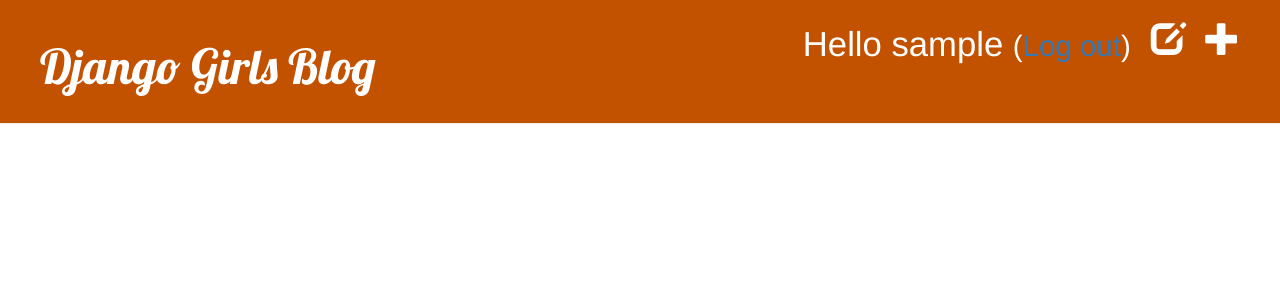
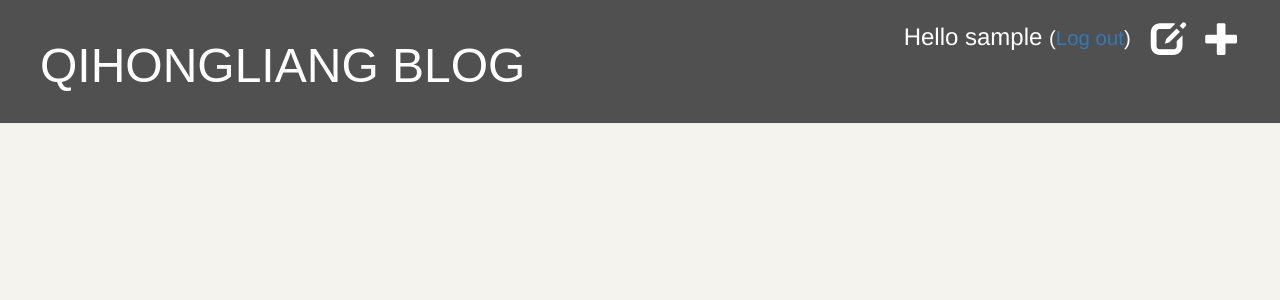
Before and after one commit to nekenzon/my-first-web, a Django app: page / in a window 1280 px wide. Shown: the top 300 px of the page. Run offline with Django 3.2, Linux system fonts and the light colour scheme; the visitor is signed in with stand-in values (Sample User, id 1); data that the repository does not hold is empty; some libraries are stand-ins or nearby versions.

Commit message:
modified css

```diff
--- a/blog/static/css/blog.css
+++ b/blog/static/css/blog.css
@@ -1,5 +1,5 @@
 .page-header {
-    background-color: #C25100;
+    background-color: #505050;
     margin-top: 0;
     padding: 20px 20px 20px 40px;
 }
@@ -12,10 +12,14 @@
 
 .content {
     margin-left: 40px;
+    background-color:#f5f3ed;
+
 }
 
+
 h1, h2, h3, h4 {
-    font-family: 'Lobster', cursive;
+    font-family: 'Arial', cursive;
+
 }
 
 .date {
@@ -38,13 +42,11 @@
 }
 
 .post {
-    margin-bottom: 70px;
+    /* margin-bottom: 25px; */
+    /* background-color:#f5f3ed; */
+    font-size:11pt
 }
 
 .post h2 a, .post h2 a:visited {
     color: #000000;
 }
-
-.comment {
-    margin: 20px 0px 20px 20px;
-}
--- a/blog/templates/blog/base.html
+++ b/blog/templates/blog/base.html
@@ -1,22 +1,22 @@
 {% load static %}
 <html>
     <head>
-        <title>Django Girls blog</title>
+        <title>QIHONGLIANG BLOG</title>
         <link rel="stylesheet" href="//maxcdn.bootstrapcdn.com/bootstrap/3.2.0/css/bootstrap.min.css">
         <link rel="stylesheet" href="//maxcdn.bootstrapcdn.com/bootstrap/3.2.0/css/bootstrap-theme.min.css">
         <link href='//fonts.googleapis.com/css?family=Lobster&subset=latin,latin-ext' rel='stylesheet' type='text/css'>
         <link rel="stylesheet" href="{% static 'css/blog.css' %}">
     </head>
-    <body>
+    <body style = "background-color:#f5f3ed;">
       <div class="page-header">
       {% if user.is_authenticated %}
           <a href="{% url 'post_new' %}" class="top-menu"><span class="glyphicon glyphicon-plus"></span></a>
           <a href="{% url 'post_draft_list' %}" class="top-menu"><span class="glyphicon glyphicon-edit"></span></a>
-          <p class="top-menu">Hello {{ user.username }} <small>(<a href="{% url 'logout' %}">Log out</a>)</small></p>
+          <p class="top-menu" style="font-size:18pt">Hello {{ user.username }} <small>(<a href="{% url 'logout' %}">Log out</a>)</small></p>
       {% else %}
           <a href="{% url 'login' %}" class="top-menu"><span class="glyphicon glyphicon-lock"></span></a>
       {% endif %}
-      <h1><a href="/">Django Girls Blog</a></h1>
+      <h1><a href="/" >QIHONGLIANG BLOG</a></h1>
   </div>
     <div class="content container">
         <div class="row">
--- a/blog/templates/blog/post_list.html
+++ b/blog/templates/blog/post_list.html
@@ -6,9 +6,10 @@
             <div class="date">
                 {{ post.published_date }}
             </div>
-            <h1><a href="{% url 'post_detail' pk=post.pk %}">{{ post.title }}</a></h1>
+            <h1><a href="{% url 'post_detail' pk=post.pk %}" style="color:#505050">{{ post.title }}</a></h1>
             <p>{{ post.text|linebreaksbr }}</p>
             <a href="{% url 'post_detail' pk=post.pk %}">Comments: {{ post.approved_comments.count }}</a>
+            <hr style="border: 0.7px solid grey;">
         </div>
     {% endfor %}
 {% endblock content %}
```
